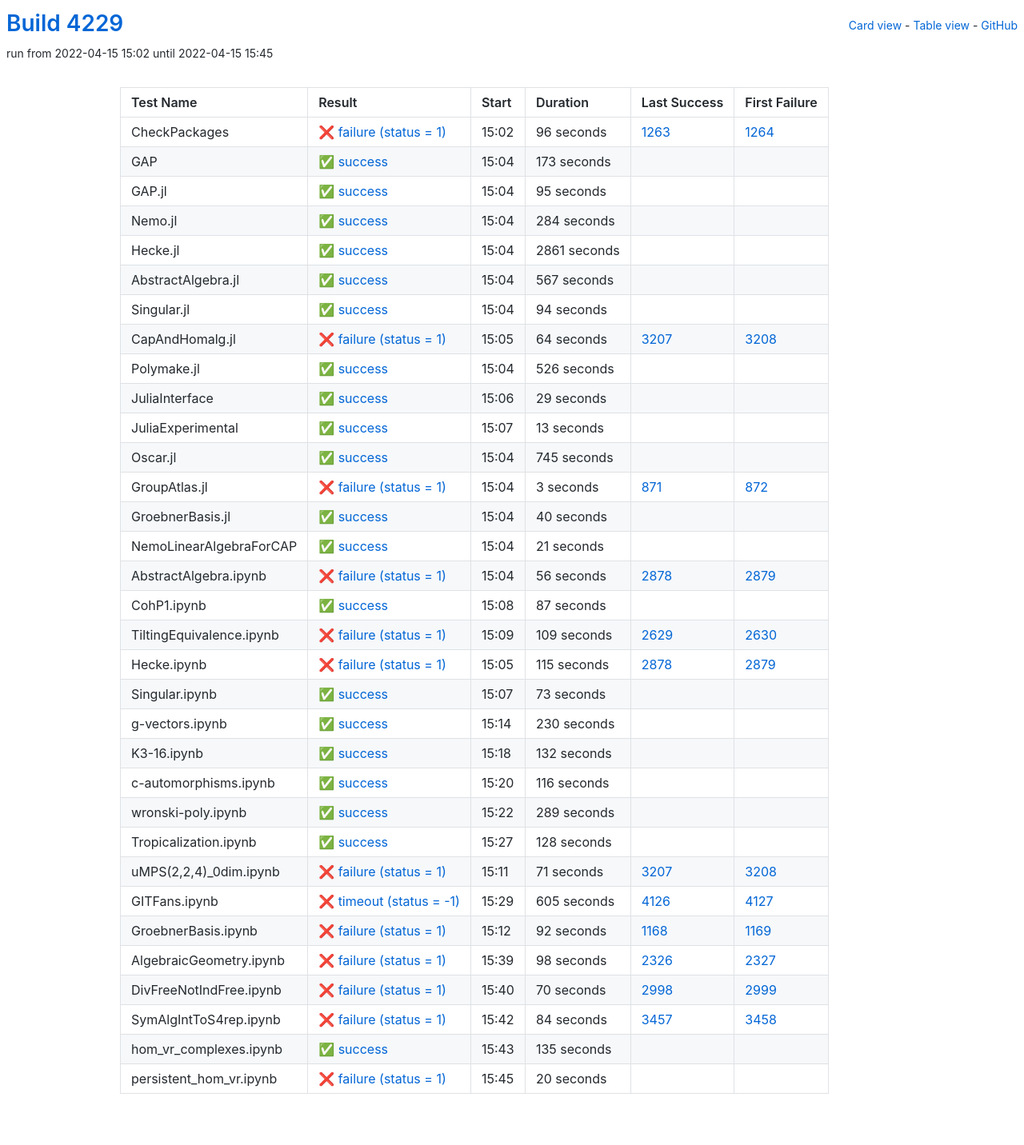
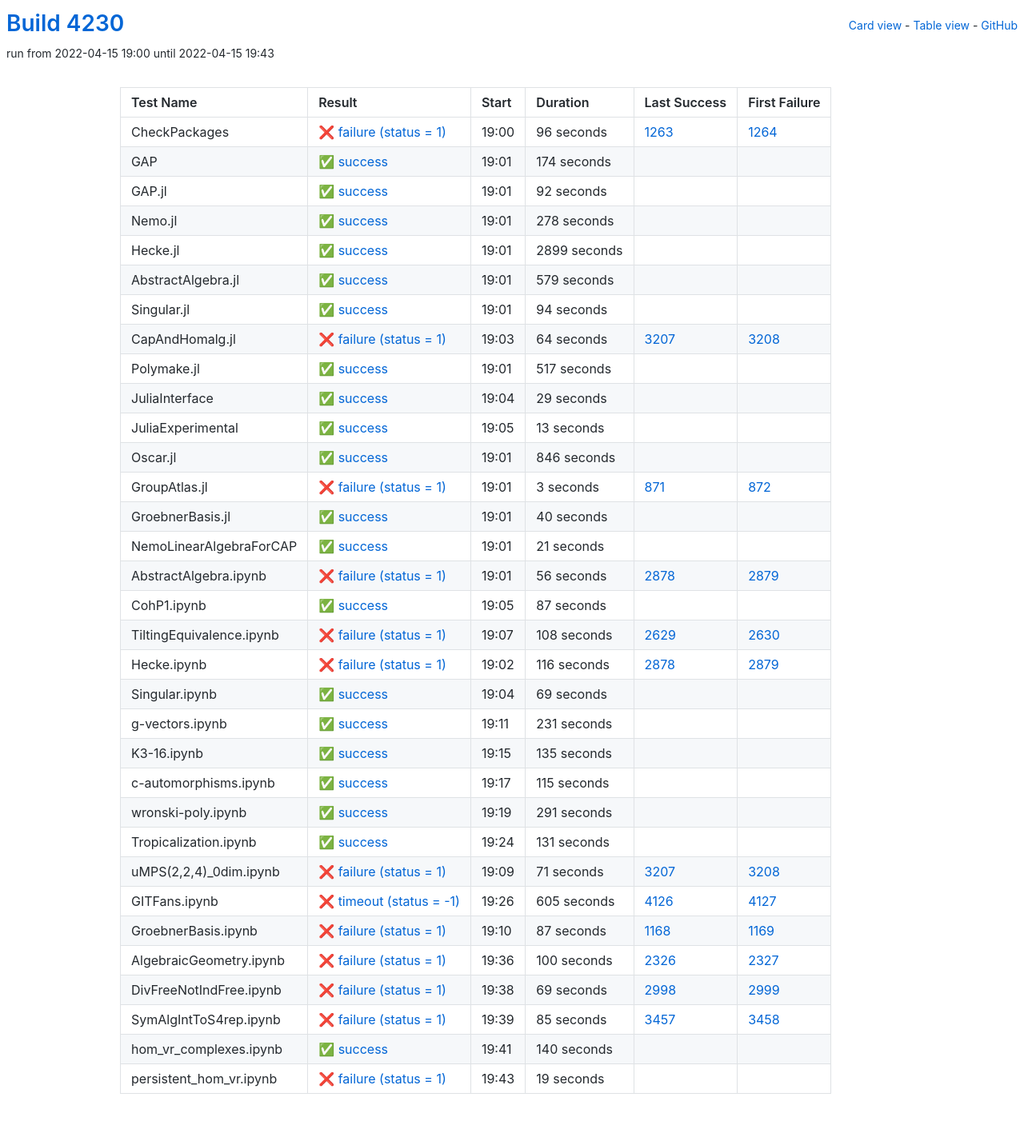
Before and after one commit to oscar-system/oscar-ci-status-stable, a Jekyll site: the page built from table.html, in a window 1280 px wide. Shown: the whole page at 80% size. Built offline with Jekyll 4.4.1, drawn with Linux system fonts in a browser that asks for light colours.

Commit message:
Build #4230

```diff
--- a/_data/ci.yml
+++ b/_data/ci.yml
@@ -1,6 +1,6 @@
 ---
-build: 4229
-build_url: https://oscarci.mathematik.uni-kl.de/job/oscar-stable/4229/
+build: 4230
+build_url: https://oscarci.mathematik.uni-kl.de/job/oscar-stable/4230/
 job: oscar-stable
 organization: oscar-system
 repo: oscar-ci-status-stable
@@ -8,8 +8,8 @@ repourl: https://github.com/oscar-system/oscar-ci-status-stable
 tests:
 - name: CheckPackages
   id: checkpackages
-  log: https://oscarci.mathematik.uni-kl.de/job/oscar-stable/4229/artifact/logs/build-4229/CheckPackages.log
-  start: 2022-04-15 15:02
+  log: https://oscarci.mathematik.uni-kl.de/job/oscar-stable/4230/artifact/logs/build-4230/CheckPackages.log
+  start: 2022-04-15 19:00
   success: false
   exitcode: 1
   status: failure
@@ -20,68 +20,68 @@ tests:
   first_failure_url: https://oscarci.mathematik.uni-kl.de/job/oscar-stable/1264/
 - name: GAP
   id: gap
-  log: https://oscarci.mathematik.uni-kl.de/job/oscar-stable/4229/artifact/logs/build-4229/GAP.log
-  start: 2022-04-15 15:04
+  log: https://oscarci.mathematik.uni-kl.de/job/oscar-stable/4230/artifact/logs/build-4230/GAP.log
+  start: 2022-04-15 19:01
   success: true
   exitcode: 0
   status: success
-  duration: 173
+  duration: 174
   last_success: false
   last_success_url:
   first_failure: false
   first_failure_url:
 - name: GAP.jl
   id: gap-jl
-  log: https://oscarci.mathematik.uni-kl.de/job/oscar-stable/4229/artifact/logs/build-4229/GAP.jl.log
-  start: 2022-04-15 15:04
+  log: https://oscarci.mathematik.uni-kl.de/job/oscar-stable/4230/artifact/logs/build-4230/GAP.jl.log
+  start: 2022-04-15 19:01
   success: true
   exitcode: 0
   status: success
-  duration: 95
+  duration: 92
   last_success: false
   last_success_url:
   first_failure: false
   first_failure_url:
 - name: Nemo.jl
   id: nemo-jl
-  log: https://oscarci.mathematik.uni-kl.de/job/oscar-stable/4229/artifact/logs/build-4229/Nemo.jl.log
-  start: 2022-04-15 15:04
+  log: https://oscarci.mathematik.uni-kl.de/job/oscar-stable/4230/artifact/logs/build-4230/Nemo.jl.log
+  start: 2022-04-15 19:01
   success: true
   exitcode: 0
   status: success
-  duration: 284
+  duration: 278
   last_success: false
   last_success_url:
   first_failure: false
   first_failure_url:
 - name: Hecke.jl
   id: hecke-jl
-  log: https://oscarci.mathematik.uni-kl.de/job/oscar-stable/4229/artifact/logs/build-4229/Hecke.jl.log
-  start: 2022-04-15 15:04
+  log: https://oscarci.mathematik.uni-kl.de/job/oscar-stable/4230/artifact/logs/build-4230/Hecke.jl.log
+  start: 2022-04-15 19:01
   success: true
   exitcode: 0
   status: success
-  duration: 2861
+  duration: 2899
   last_success: false
   last_success_url:
   first_failure: false
   first_failure_url:
 - name: AbstractAlgebra.jl
   id: abstractalgebra-jl
-  log: https://oscarci.mathematik.uni-kl.de/job/oscar-stable/4229/artifact/logs/build-4229/AbstractAlgebra.jl.log
-  start: 2022-04-15 15:04
+  log: https://oscarci.mathematik.uni-kl.de/job/oscar-stable/4230/artifact/logs/build-4230/AbstractAlgebra.jl.log
+  start: 2022-04-15 19:01
   success: true
   exitcode: 0
   status: success
-  duration: 567
+  duration: 579
   last_success: false
   last_success_url:
   first_failure: false
   first_failure_url:
 - name: Singular.jl
   id: singular-jl
-  log: https://oscarci.mathematik.uni-kl.de/job/oscar-stable/4229/artifact/logs/build-4229/Singular.jl.log
-  start: 2022-04-15 15:04
+  log: https://oscarci.mathematik.uni-kl.de/job/oscar-stable/4230/artifact/logs/build-4230/Singular.jl.log
+  start: 2022-04-15 19:01
   success: true
   exitcode: 0
   status: success
@@ -92,8 +92,8 @@ tests:
   first_failure_url:
 - name: CapAndHomalg.jl
   id: capandhomalg-jl
-  log: https://oscarci.mathematik.uni-kl.de/job/oscar-stable/4229/artifact/logs/build-4229/CapAndHomalg.jl.log
-  start: 2022-04-15 15:05
+  log: https://oscarci.mathematik.uni-kl.de/job/oscar-stable/4230/artifact/logs/build-4230/CapAndHomalg.jl.log
+  start: 2022-04-15 19:03
   success: false
   exitcode: 1
   status: failure
@@ -104,20 +104,20 @@ tests:
   first_failure_url: https://oscarci.mathematik.uni-kl.de/job/oscar-stable/3208/
 - name: Polymake.jl
   id: polymake-jl
-  log: https://oscarci.mathematik.uni-kl.de/job/oscar-stable/4229/artifact/logs/build-4229/Polymake.jl.log
-  start: 2022-04-15 15:04
+  log: https://oscarci.mathematik.uni-kl.de/job/oscar-stable/4230/artifact/logs/build-4230/Polymake.jl.log
+  start: 2022-04-15 19:01
   success: true
   exitcode: 0
   status: success
-  duration: 526
+  duration: 517
   last_success: false
   last_success_url:
   first_failure: false
   first_failure_url:
 - name: JuliaInterface
   id: juliainterface
-  log: https://oscarci.mathematik.uni-kl.de/job/oscar-stable/4229/artifact/logs/build-4229/JuliaInterface.log
-  start: 2022-04-15 15:06
+  log: https://oscarci.mathematik.uni-kl.de/job/oscar-stable/4230/artifact/logs/build-4230/JuliaInterface.log
+  start: 2022-04-15 19:04
   success: true
   exitcode: 0
   status: success
@@ -128,8 +128,8 @@ tests:
   first_failure_url:
 - name: JuliaExperimental
   id: juliaexperimental
-  log: https://oscarci.mathematik.uni-kl.de/job/oscar-stable/4229/artifact/logs/build-4229/JuliaExperimental.log
-  start: 2022-04-15 15:07
+  log: https://oscarci.mathematik.uni-kl.de/job/oscar-stable/4230/artifact/logs/build-4230/JuliaExperimental.log
+  start: 2022-04-15 19:05
   success: true
   exitcode: 0
   status: success
@@ -140,20 +140,20 @@ tests:
   first_failure_url:
 - name: Oscar.jl
   id: oscar-jl
-  log: https://oscarci.mathematik.uni-kl.de/job/oscar-stable/4229/artifact/logs/build-4229/Oscar.jl.log
-  start: 2022-04-15 15:04
+  log: https://oscarci.mathematik.uni-kl.de/job/oscar-stable/4230/artifact/logs/build-4230/Oscar.jl.log
+  start: 2022-04-15 19:01
   success: true
   exitcode: 0
   status: success
-  duration: 745
+  duration: 846
   last_success: false
   last_success_url:
   first_failure: false
   first_failure_url:
 - name: GroupAtlas.jl
   id: groupatlas-jl
-  log: https://oscarci.mathematik.uni-kl.de/job/oscar-stable/4229/artifact/logs/build-4229/GroupAtlas.jl.log
-  start: 2022-04-15 15:04
+  log: https://oscarci.mathematik.uni-kl.de/job/oscar-stable/4230/artifact/logs/build-4230/GroupAtlas.jl.log
+  start: 2022-04-15 19:01
   success: false
   exitcode: 1
   status: failure
@@ -164,8 +164,8 @@ tests:
   first_failure_url: https://oscarci.mathematik.uni-kl.de/job/oscar-stable/872/
 - name: GroebnerBasis.jl
   id: groebnerbasis-jl
-  log: https://oscarci.mathematik.uni-kl.de/job/oscar-stable/4229/artifact/logs/build-4229/GroebnerBasis.jl.log
-  start: 2022-04-15 15:04
+  log: https://oscarci.mathematik.uni-kl.de/job/oscar-stable/4230/artifact/logs/build-4230/GroebnerBasis.jl.log
+  start: 2022-04-15 19:01
   success: true
   exitcode: 0
   status: success
@@ -176,8 +176,8 @@ tests:
   first_failure_url:
 - name: NemoLinearAlgebraForCAP
   id: nemolinearalgebraforcap
-  log: https://oscarci.mathematik.uni-kl.de/job/oscar-stable/4229/artifact/logs/build-4229/NemoLinearAlgebraForCAP.log
-  start: 2022-04-15 15:04
+  log: https://oscarci.mathematik.uni-kl.de/job/oscar-stable/4230/artifact/logs/build-4230/NemoLinearAlgebraForCAP.log
+  start: 2022-04-15 19:01
   success: true
   exitcode: 0
   status: success
@@ -188,8 +188,8 @@ tests:
   first_failure_url:
 - name: AbstractAlgebra.ipynb
   id: abstractalgebra-ipynb
-  log: https://oscarci.mathematik.uni-kl.de/job/oscar-stable/4229/artifact/logs/build-4229/AbstractAlgebra.ipynb.log
-  start: 2022-04-15 15:04
+  log: https://oscarci.mathematik.uni-kl.de/job/oscar-stable/4230/artifact/logs/build-4230/AbstractAlgebra.ipynb.log
+  start: 2022-04-15 19:01
   success: false
   exitcode: 1
   status: failure
@@ -200,8 +200,8 @@ tests:
   first_failure_url: https://oscarci.mathematik.uni-kl.de/job/oscar-stable/2879/
 - name: CohP1.ipynb
   id: cohp1-ipynb
-  log: https://oscarci.mathematik.uni-kl.de/job/oscar-stable/4229/artifact/logs/build-4229/CohP1.ipynb.log
-  start: 2022-04-15 15:08
+  log: https://oscarci.mathematik.uni-kl.de/job/oscar-stable/4230/artifact/logs/build-4230/CohP1.ipynb.log
+  start: 2022-04-15 19:05
   success: true
   exitcode: 0
   status: success
@@ -212,104 +212,104 @@ tests:
   first_failure_url:
 - name: TiltingEquivalence.ipynb
   id: tiltingequivalence-ipynb
-  log: https://oscarci.mathematik.uni-kl.de/job/oscar-stable/4229/artifact/logs/build-4229/TiltingEquivalence.ipynb.log
-  start: 2022-04-15 15:09
+  log: https://oscarci.mathematik.uni-kl.de/job/oscar-stable/4230/artifact/logs/build-4230/TiltingEquivalence.ipynb.log
+  start: 2022-04-15 19:07
   success: false
   exitcode: 1
   status: failure
-  duration: 109
+  duration: 108
   last_success: 2629
   last_success_url: https://oscarci.mathematik.uni-kl.de/job/oscar-stable/2629/
   first_failure: 2630
   first_failure_url: https://oscarci.mathematik.uni-kl.de/job/oscar-stable/2630/
 - name: Hecke.ipynb
   id: hecke-ipynb
-  log: https://oscarci.mathematik.uni-kl.de/job/oscar-stable/4229/artifact/logs/build-4229/Hecke.ipynb.log
-  start: 2022-04-15 15:05
+  log: https://oscarci.mathematik.uni-kl.de/job/oscar-stable/4230/artifact/logs/build-4230/Hecke.ipynb.log
+  start: 2022-04-15 19:02
   success: false
   exitcode: 1
   status: failure
-  duration: 115
+  duration: 116
   last_success: 2878
   last_success_url: https://oscarci.mathematik.uni-kl.de/job/oscar-stable/2878/
   first_failure: 2879
   first_failure_url: https://oscarci.mathematik.uni-kl.de/job/oscar-stable/2879/
 - name: Singular.ipynb
   id: singular-ipynb
-  log: https://oscarci.mathematik.uni-kl.de/job/oscar-stable/4229/artifact/logs/build-4229/Singular.ipynb.log
-  start: 2022-04-15 15:07
+  log: https://oscarci.mathematik.uni-kl.de/job/oscar-stable/4230/artifact/logs/build-4230/Singular.ipynb.log
+  start: 2022-04-15 19:04
   success: true
   exitcode: 0
   status: success
-  duration: 73
+  duration: 69
   last_success: false
   last_success_url:
   first_failure: false
   first_failure_url:
 - name: g-vectors.ipynb
   id: g-vectors-ipynb
-  log: https://oscarci.mathematik.uni-kl.de/job/oscar-stable/4229/artifact/logs/build-4229/g-vectors.ipynb.log
-  start: 2022-04-15 15:14
+  log: https://oscarci.mathematik.uni-kl.de/job/oscar-stable/4230/artifact/logs/build-4230/g-vectors.ipynb.log
+  start: 2022-04-15 19:11
   success: true
   exitcode: 0
   status: success
-  duration: 230
+  duration: 231
   last_success: false
   last_success_url:
   first_failure: false
   first_failure_url:
 - name: K3-16.ipynb
   id: k3-16-ipynb
-  log: https://oscarci.mathematik.uni-kl.de/job/oscar-stable/4229/artifact/logs/build-4229/K3-16.ipynb.log
-  start: 2022-04-15 15:18
+  log: https://oscarci.mathematik.uni-kl.de/job/oscar-stable/4230/artifact/logs/build-4230/K3-16.ipynb.log
+  start: 2022-04-15 19:15
   success: true
   exitcode: 0
   status: success
-  duration: 132
+  duration: 135
   last_success: false
   last_success_url:
   first_failure: false
   first_failure_url:
 - name: c-automorphisms.ipynb
   id: c-automorphisms-ipynb
-  log: https://oscarci.mathematik.uni-kl.de/job/oscar-stable/4229/artifact/logs/build-4229/c-automorphisms.ipynb.log
-  start: 2022-04-15 15:20
+  log: https://oscarci.mathematik.uni-kl.de/job/oscar-stable/4230/artifact/logs/build-4230/c-automorphisms.ipynb.log
+  start: 2022-04-15 19:17
   success: true
   exitcode: 0
   status: success
-  duration: 116
+  duration: 115
   last_success: false
   last_success_url:
   first_failure: false
   first_failure_url:
 - name: wronski-poly.ipynb
   id: wronski-poly-ipynb
-  log: https://oscarci.mathematik.uni-kl.de/job/oscar-stable/4229/artifact/logs/build-4229/wronski-poly.ipynb.log
-  start: 2022-04-15 15:22
+  log: https://oscarci.mathematik.uni-kl.de/job/oscar-stable/4230/artifact/logs/build-4230/wronski-poly.ipynb.log
+  start: 2022-04-15 19:19
   success: true
   exitcode: 0
   status: success
-  duration: 289
+  duration: 291
   last_success: false
   last_success_url:
   first_failure: false
   first_failure_url:
 - name: Tropicalization.ipynb
   id: tropicalization-ipynb
-  log: https://oscarci.mathematik.uni-kl.de/job/oscar-stable/4229/artifact/logs/build-4229/Tropicalization.ipynb.log
-  start: 2022-04-15 15:27
+  log: https://oscarci.mathematik.uni-kl.de/job/oscar-stable/4230/artifact/logs/build-4230/Tropicalization.ipynb.log
+  start: 2022-04-15 19:24
   success: true
   exitcode: 0
   status: success
-  duration: 128
+  duration: 131
   last_success: false
   last_success_url:
   first_failure: false
   first_failure_url:
 - name: uMPS(2,2,4)_0dim.ipynb
   id: umps-2-2-4-0dim-ipynb
-  log: https://oscarci.mathematik.uni-kl.de/job/oscar-stable/4229/artifact/logs/build-4229/uMPS-2-2-4-_0dim.ipynb.log
-  start: 2022-04-15 15:11
+  log: https://oscarci.mathematik.uni-kl.de/job/oscar-stable/4230/artifact/logs/build-4230/uMPS-2-2-4-_0dim.ipynb.log
+  start: 2022-04-15 19:09
   success: false
   exitcode: 1
   status: failure
@@ -320,8 +320,8 @@ tests:
   first_failure_url: https://oscarci.mathematik.uni-kl.de/job/oscar-stable/3208/
 - name: GITFans.ipynb
   id: gitfans-ipynb
-  log: https://oscarci.mathematik.uni-kl.de/job/oscar-stable/4229/artifact/logs/build-4229/GITFans.ipynb.log
-  start: 2022-04-15 15:29
+  log: https://oscarci.mathematik.uni-kl.de/job/oscar-stable/4230/artifact/logs/build-4230/GITFans.ipynb.log
+  start: 2022-04-15 19:26
   success: false
   exitcode: -1
   status: timeout
@@ -332,72 +332,72 @@ tests:
   first_failure_url: https://oscarci.mathematik.uni-kl.de/job/oscar-stable/4127/
 - name: GroebnerBasis.ipynb
   id: groebnerbasis-ipynb
-  log: https://oscarci.mathematik.uni-kl.de/job/oscar-stable/4229/artifact/logs/build-4229/GroebnerBasis.ipynb.log
-  start: 2022-04-15 15:12
+  log: https://oscarci.mathematik.uni-kl.de/job/oscar-stable/4230/artifact/logs/build-4230/GroebnerBasis.ipynb.log
+  start: 2022-04-15 19:10
   success: false
   exitcode: 1
   status: failure
-  duration: 92
+  duration: 87
   last_success: 1168
   last_success_url: https://oscarci.mathematik.uni-kl.de/job/oscar-stable/1168/
   first_failure: 1169
   first_failure_url: https://oscarci.mathematik.uni-kl.de/job/oscar-stable/1169/
 - name: AlgebraicGeometry.ipynb
   id: algebraicgeometry-ipynb
-  log: https://oscarci.mathematik.uni-kl.de/job/oscar-stable/4229/artifact/logs/build-4229/AlgebraicGeometry.ipynb.log
-  start: 2022-04-15 15:39
+  log: https://oscarci.mathematik.uni-kl.de/job/oscar-stable/4230/artifact/logs/build-4230/AlgebraicGeometry.ipynb.log
+  start: 2022-04-15 19:36
   success: false
   exitcode: 1
   status: failure
-  duration: 98
+  duration: 100
   last_success: 2326
   last_success_url: https://oscarci.mathematik.uni-kl.de/job/oscar-stable/2326/
   first_failure: 2327
   first_failure_url: https://oscarci.mathematik.uni-kl.de/job/oscar-stable/2327/
 - name: DivFreeNotIndFree.ipynb
   id: divfreenotindfree-ipynb
-  log: https://oscarci.mathematik.uni-kl.de/job/oscar-stable/4229/artifact/logs/build-4229/DivFreeNotIndFree.ipynb.log
-  start: 2022-04-15 15:40
+  log: https://oscarci.mathematik.uni-kl.de/job/oscar-stable/4230/artifact/logs/build-4230/DivFreeNotIndFree.ipynb.log
+  start: 2022-04-15 19:38
   success: false
   exitcode: 1
   status: failure
-  duration: 70
+  duration: 69
   last_success: 2998
   last_success_url: https://oscarci.mathematik.uni-kl.de/job/oscar-stable/2998/
   first_failure: 2999
   first_failure_url: https://oscarci.mathematik.uni-kl.de/job/oscar-stable/2999/
 - name: SymAlgIntToS4rep.ipynb
   id: symalginttos4rep-ipynb
-  log: https://oscarci.mathematik.uni-kl.de/job/oscar-stable/4229/artifact/logs/build-4229/SymAlgIntToS4rep.ipynb.log
-  start: 2022-04-15 15:42
+  log: https://oscarci.mathematik.uni-kl.de/job/oscar-stable/4230/artifact/logs/build-4230/SymAlgIntToS4rep.ipynb.log
+  start: 2022-04-15 19:39
   success: false
   exitcode: 1
   status: failure
-  duration: 84
+  duration: 85
   last_success: 3457
   last_success_url: https://oscarci.mathematik.uni-kl.de/job/oscar-stable/3457/
   first_failure: 3458
   first_failure_url: https://oscarci.mathematik.uni-kl.de/job/oscar-stable/3458/
 - name: hom_vr_complexes.ipynb
   id: hom-vr-complexes-ipynb
-  log: https://oscarci.mathematik.uni-kl.de/job/oscar-stable/4229/artifact/logs/build-4229/hom_vr_complexes.ipynb.log
-  start: 2022-04-15 15:43
+  log: https://oscarci.mathematik.uni-kl.de/job/oscar-stable/4230/artifact/logs/build-4230/hom_vr_complexes.ipynb.log
+  start: 2022-04-15 19:41
   success: true
   exitcode: 0
   status: success
-  duration: 135
+  duration: 140
   last_success: false
   last_success_url:
   first_failure: false
   first_failure_url:
 - name: persistent_hom_vr.ipynb
   id: persistent-hom-vr-ipynb
-  log: https://oscarci.mathematik.uni-kl.de/job/oscar-stable/4229/artifact/logs/build-4229/persistent_hom_vr.ipynb.log
-  start: 2022-04-15 15:45
+  log: https://oscarci.mathematik.uni-kl.de/job/oscar-stable/4230/artifact/logs/build-4230/persistent_hom_vr.ipynb.log
+  start: 2022-04-15 19:43
   success: false
   exitcode: 1
   status: failure
-  duration: 20
+  duration: 19
   last_success: false
   last_success_url:
   first_failure: false
```
Also changed, not shown: README.md.
